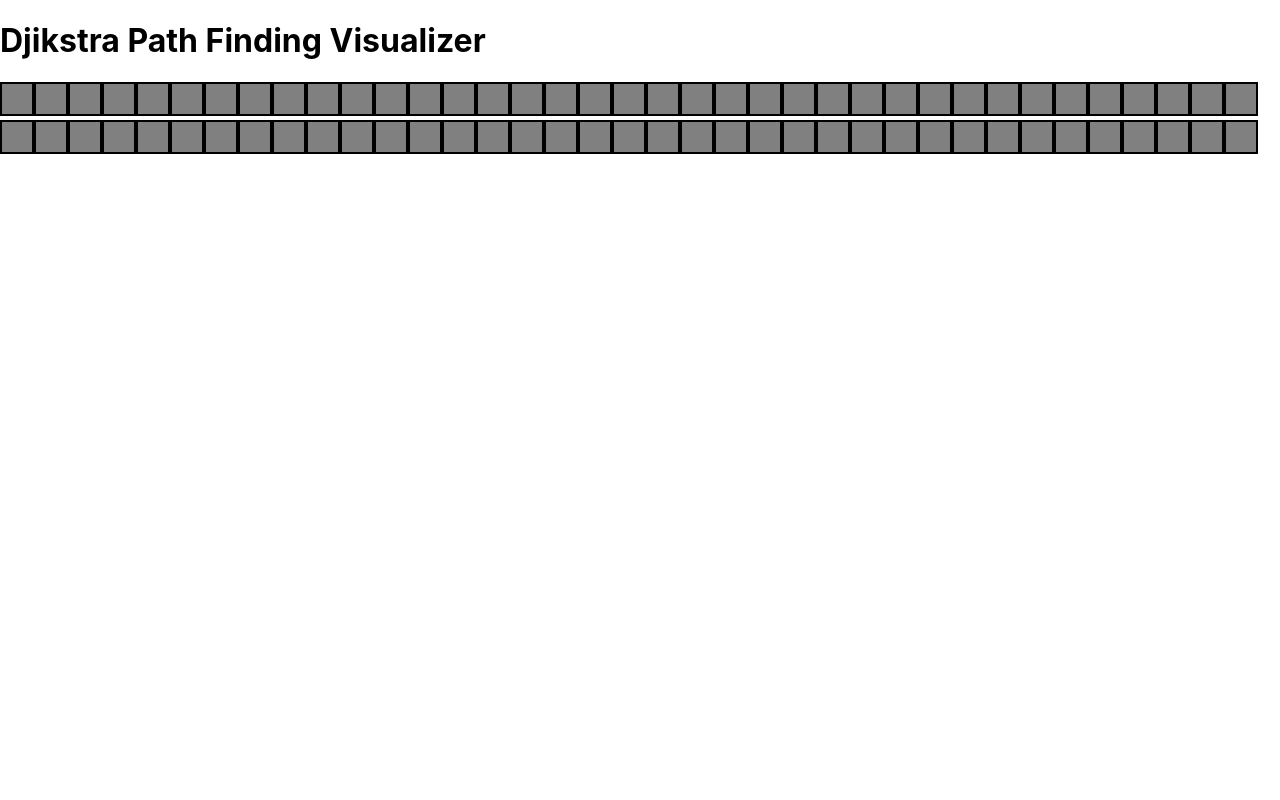
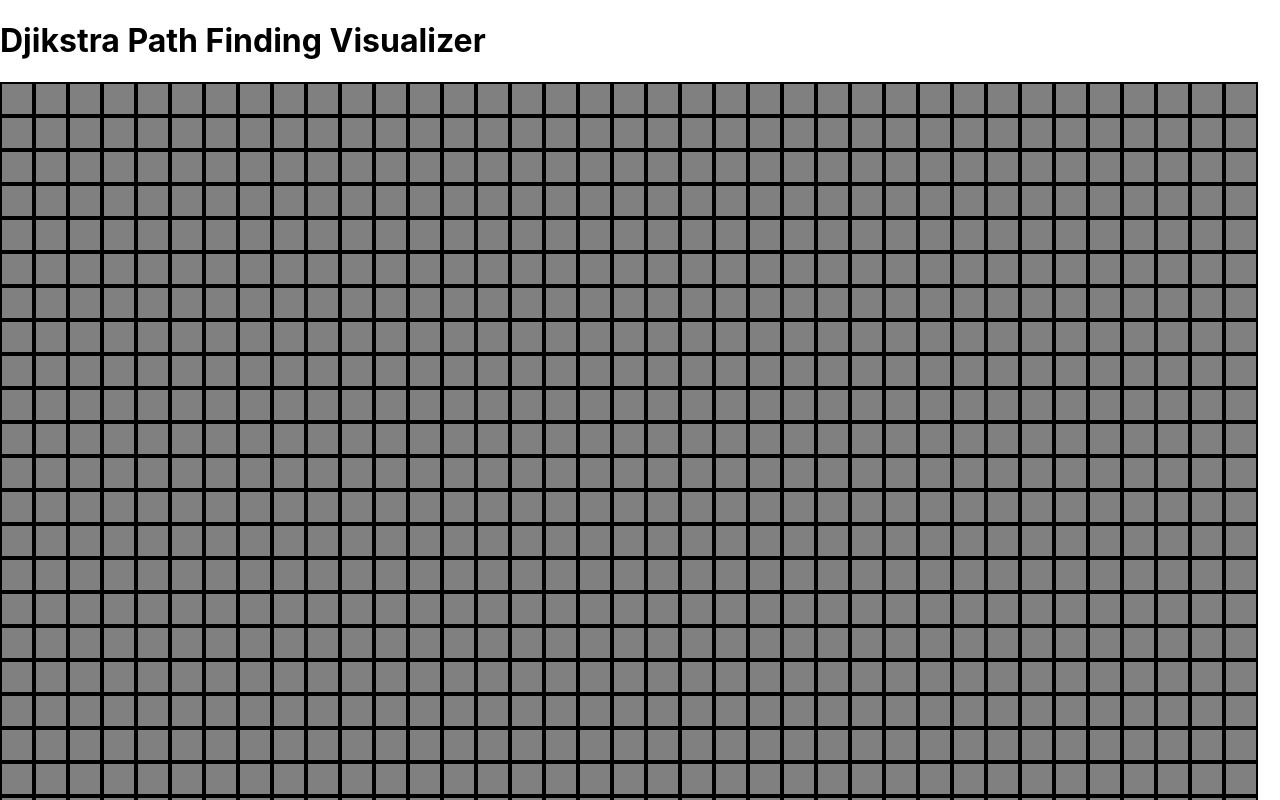
Before and after one commit to bilginyuksel/PathFindingVisualizer, a React (Create React App) app: page / in a window 1280 px wide. Shown: the top 800 px of the page. Built offline with nearby package versions, Linux system fonts and the light colour scheme.

Commit message:
feat(common): matrix field is develoed with divs

```diff
--- a/src/App.css
+++ /dev/null
@@ -1,38 +0,0 @@
-.App {
-  text-align: center;
-}
-
-.App-logo {
-  height: 40vmin;
-  pointer-events: none;
-}
-
-@media (prefers-reduced-motion: no-preference) {
-  .App-logo {
-    animation: App-logo-spin infinite 20s linear;
-  }
-}
-
-.App-header {
-  background-color: #282c34;
-  min-height: 100vh;
-  display: flex;
-  flex-direction: column;
-  align-items: center;
-  justify-content: center;
-  font-size: calc(10px + 2vmin);
-  color: white;
-}
-
-.App-link {
-  color: #61dafb;
-}
-
-@keyframes App-logo-spin {
-  from {
-    transform: rotate(0deg);
-  }
-  to {
-    transform: rotate(360deg);
-  }
-}
--- a/src/App.tsx
+++ b/src/App.tsx
@@ -1,5 +1,4 @@
 import DjikstraPathFindingVisualizer from './djikstra';
-import './App.css';
 
 function App() {
   return (
--- /dev/null
+++ b/src/common/index.css
@@ -0,0 +1,6 @@
+.cell {
+  height: 30px;
+  width: 30px;
+  display: inline-block;
+  float: left;
+}
--- a/src/common/place.tsx
+++ b/src/common/place.tsx
@@ -1,4 +1,5 @@
-import { useState } from "react";
+import {useState} from "react";
+import "./index.css";
 
 interface MatrixFieldProps {
   column: number;
@@ -17,13 +18,22 @@ export interface CellProps {
   initialColor: string;
 }
 
+// Currently just returning sample data.
+// In the future it can return cells information.
+function createArrayOfCells(count: number) {
+  const array = [];
+  for (let i = 0; i < count; i++) {
+    array.push(i);
+  }
+  return array;
+}
+
 export default function MatrixField(props: MatrixFieldProps) {
   const context: MatrixFieldContext = { mouseLeftClick: false };
 
-  const array = [0,1,1,2,3,4,5,6,7,8,9,10,11,12,13,14,1,1,1,1,1,1,1,1,1,,11,1,1,1,2,3,4,5,6,7,8,9,10,11,12,13,14,1,1,1,1,1,1,1,1,1,,11,1,1,1,1,1,1,,11,1,1,1,1,1,1,1,1,1,1,1,1,1,1,1];
+  const array = createArrayOfCells(2000);
 
-  return (<div
-    onMouseDown={() => context.mouseLeftClick = true}
+  return (<div onMouseDown={() => context.mouseLeftClick = true}
     onMouseUp={() => context.mouseLeftClick = false}>
 
     {array.map(element =>
@@ -44,14 +54,14 @@ function Cell(props: CellProps) {
   };
 
   const onMouseEnter = () => {
-    if(props.context.mouseLeftClick) {
+    if (props.context.mouseLeftClick) {
       onMouseDown();
     }
   };
 
   const onMouseUp = () => {
     setDoubleClickTracker(doubleClickTracker + 1);
-    if (doubleClickTracker == 2) {
+    if (doubleClickTracker === 2) {
       setColor('gray');
       setBackgroundColor('gray');
       setDoubleClickTracker(0);
@@ -59,8 +69,8 @@ function Cell(props: CellProps) {
   };
 
   return (
-    <div
-      style={{ height: 30, width: 30, display: "inline-flex", border: color + " solid 2px", backgroundColor: backgroundColor }}
+    <div className="cell"
+      style={{border: color + " solid 2px", backgroundColor: backgroundColor }}
       onMouseDown={onMouseDown}
       onMouseEnter={onMouseEnter}
       onMouseUp={onMouseUp}>
```
Also changed, not shown: src/logo.svg (deleted), 1 other file (tests, documents, lock files or other folders).
